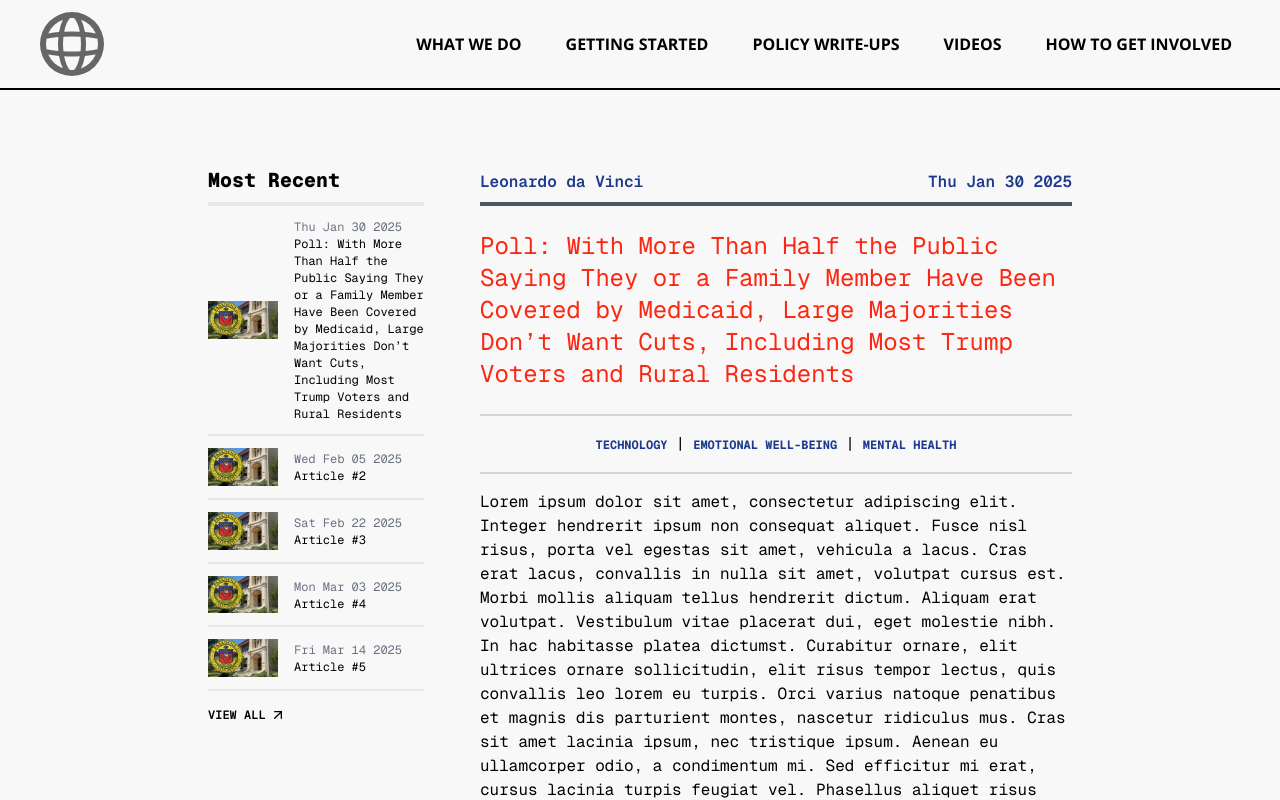
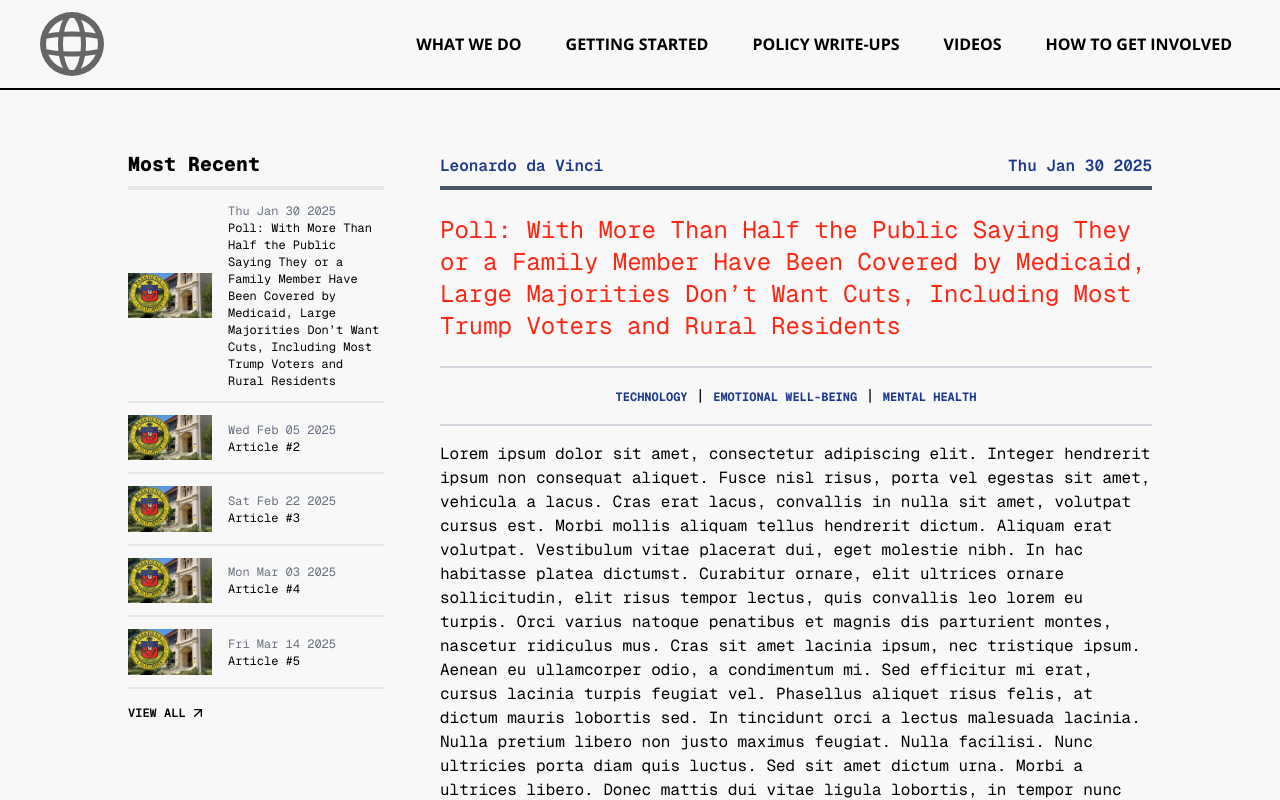
Before and after one commit to vtruo009/media-communication, a Next.js app: page /policy-write-ups/1 in a window 1280 px wide. Shown: the top 800 px of the page. Built offline with nearby package versions, Linux system fonts and the light colour scheme.

Commit message:
fix layout

```diff
--- a/app/(root)/policy-write-ups/[id]/layout.tsx
+++ b/app/(root)/policy-write-ups/[id]/layout.tsx
@@ -6,10 +6,10 @@ import { ArrowUpRight } from 'lucide-react';
 
 const OverviewLayout = ({ children }: { children: React.ReactNode }) => {
 	return (
-		<div className='flex flex-row w-full py-20 px-52 gap-x-14'>
+		<div className='flex flex-row w-full py-[5%] px-[10%] gap-x-14'>
 			<aside
 				id='most-recent'
-				className='sticky top-0 overflow-y-auto w-1/4 flex flex-col shrink-0 xs:hidden '
+				className='w-full md:w-1/4 flex flex-col shrink-0 float-right'
 			>
 				<h2 className='leading-none font-extrabold text-xl pb-3 border-b-4 border-gray-200'>
 					Most Recent
@@ -29,7 +29,9 @@ const OverviewLayout = ({ children }: { children: React.ReactNode }) => {
 					<ArrowUpRight className='w-4 h-4' />
 				</Link>
 			</aside>
-			<main className='w-3/4 min-h-screen overflow-y-auto'>{children}</main>
+			<main className='w-full md:w-3/4 min-h-screen overflow-y-auto float-right'>
+				{children}
+			</main>
 		</div>
 	);
 };
--- a/app/(root)/policy-write-ups/[id]/page.tsx
+++ b/app/(root)/policy-write-ups/[id]/page.tsx
@@ -10,7 +10,7 @@ const Overview = async ({ params }: { params: Promise<{ id: string }> }) => {
 	const writeup = writeups.find((writeup) => writeup.id == Number(id));
 
 	return (
-		<>
+		<article>
 			<div className='flex justify-between mb-2 text-blue-900 font-semibold'>
 				<span>{writeup?.author}</span>
 				<span>{writeup?.published.toDateString()}</span>
@@ -25,7 +25,7 @@ const Overview = async ({ params }: { params: Promise<{ id: string }> }) => {
 				<p className='py-4'>{writeup?.content}</p>
 				<ContactTab />
 			</div>
-		</>
+		</article>
 	);
 };
 
```
